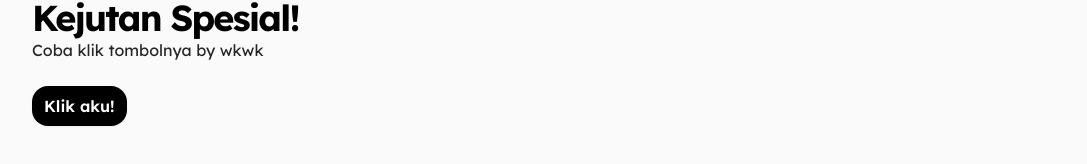
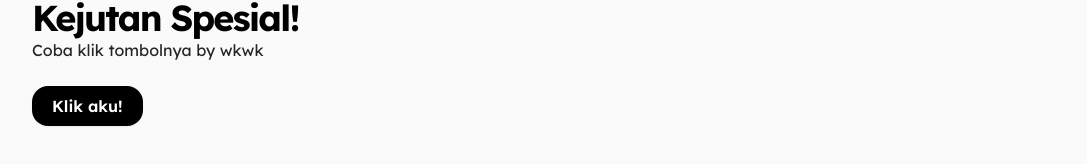
Before and after one commit to irfan44/irfannm, a Next.js app: page /specials in a window 1280 px wide. Shown: the part 714-878 px from the top of the page, without its empty margins (96-1183 px from the left). Built offline with nearby package versions, Linux system fonts and the light colour scheme.

Commit message:
fix: fix margin in specials page

```diff
--- a/pages/specials.tsx
+++ b/pages/specials.tsx
@@ -14,7 +14,7 @@ const Specials = () => {
     <Container>
       <Meta data={pageMeta} />
       <div className="flex flex-col md:flex-row items-center py-6 mb-12">
-        <div className="md:w-1/2 space-y-6">
+        <div className="md:w-1/2 space-y-6 mb-12 md:mb-0">
           <p className="font-bold text-xl text-black dark:text-white">
             Happy Birtday,
           </p>
@@ -48,7 +48,7 @@ const Specials = () => {
       <div>
         <h2>Kejutan Spesial!</h2>
         <p className="mb-6">Coba klik tombolnya by wkwk</p>
-        <div className="w-fit bg-black py-2 px-3 rounded-2xl text-white dark:bg-neutral-800 dark:text-white hover:bg-neutral-900 dark:hover:bg-neutral-700 shadow-sm">
+        <div className="w-fit bg-black py-2 px-5 rounded-2xl text-white dark:bg-neutral-800 dark:text-white hover:bg-neutral-900 dark:hover:bg-neutral-700 shadow-sm">
           <Link href="https://bit.ly/3oprlgx">
             <a
               target="_blank"
```
